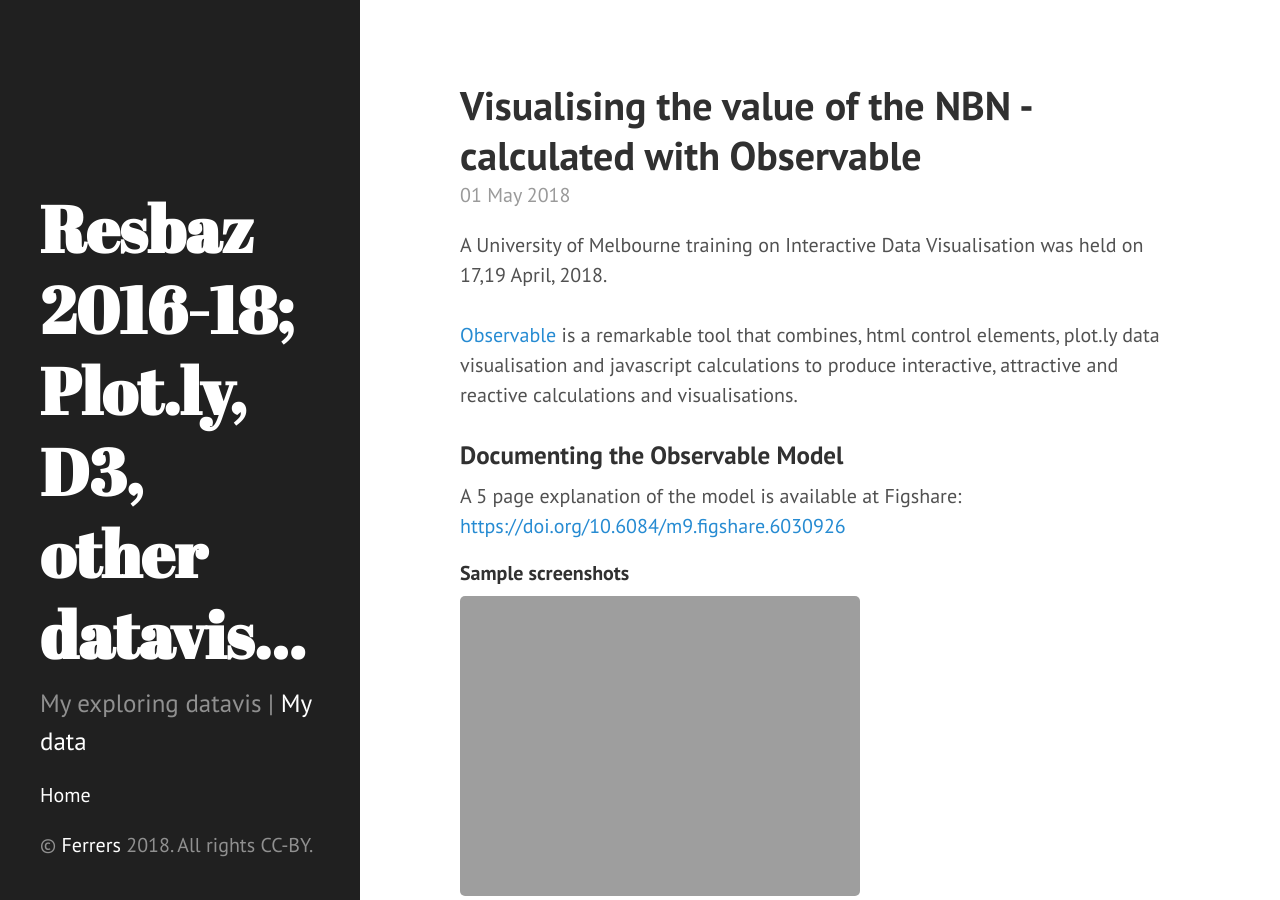
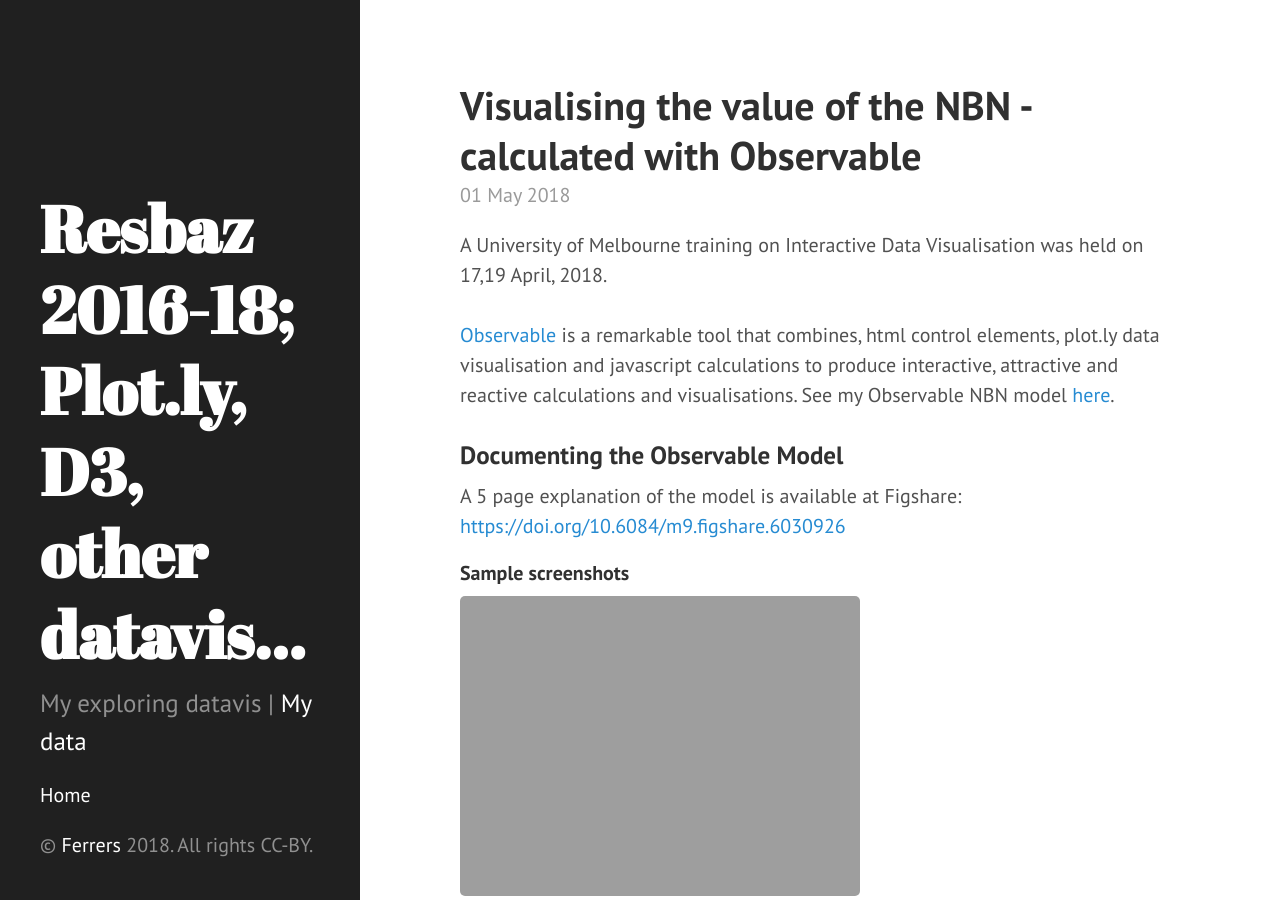
Before and after one commit to areff2000/areff2000.github.io, a Jekyll site: the page built from _posts/2018-05-01-observable.markdown, in a window 1280 px wide and 900 px high. Built offline with Jekyll 4.4.1, drawn with Linux system fonts in a browser that asks for light colours.

Commit message:
Add link to model, fix missing image

```diff
--- a/_posts/2018-05-01-observable.markdown
+++ b/_posts/2018-05-01-observable.markdown
@@ -6,7 +6,7 @@ layout: post
 <p>A University of Melbourne training on Interactive Data Visualisation was held on 17,19 April, 2018.
 <br><br>
 <a href="https://beta.observablehq.com">Observable</a> is a remarkable tool that combines, html control elements, plot.ly data visualisation and javascript calculations to
-produce interactive, attractive and reactive calculations and visualisations.</p>
+produce interactive, attractive and reactive calculations and visualisations. See my Observable NBN model <a href="https://beta.observablehq.com/@areff2000/nbn-financials-from-2021-on-v5a-verbose-off">here</a>.</p>
 
 ### Documenting the Observable Model
 
@@ -18,7 +18,7 @@ A 5 page explanation of the model is available at Figshare: <a href="https://doi
 
 <br>Figure 1. Financial Graph from Model (v1)
 
-<a href="https://beta.observablehq.com/@areff2000/nbn-financials-from-2021-on-v5a-verbose-off">![Model with sliders](https://areff2000.github.io/plotly_training_Mar2017/ModelCashflowGraphand4sliders.png =512*512)</a>
+<a href="https://beta.observablehq.com/@areff2000/nbn-financials-from-2021-on-v5a-verbose-off">![Model with sliders](https://areff2000.github.io/plotly_training_Mar2017/ModelCashflowGraphand4sliders.png)</a>
 
 <br>Figure 2. Cashflow Graph, Summary values and Model Sliders (Final Model)
 
```
